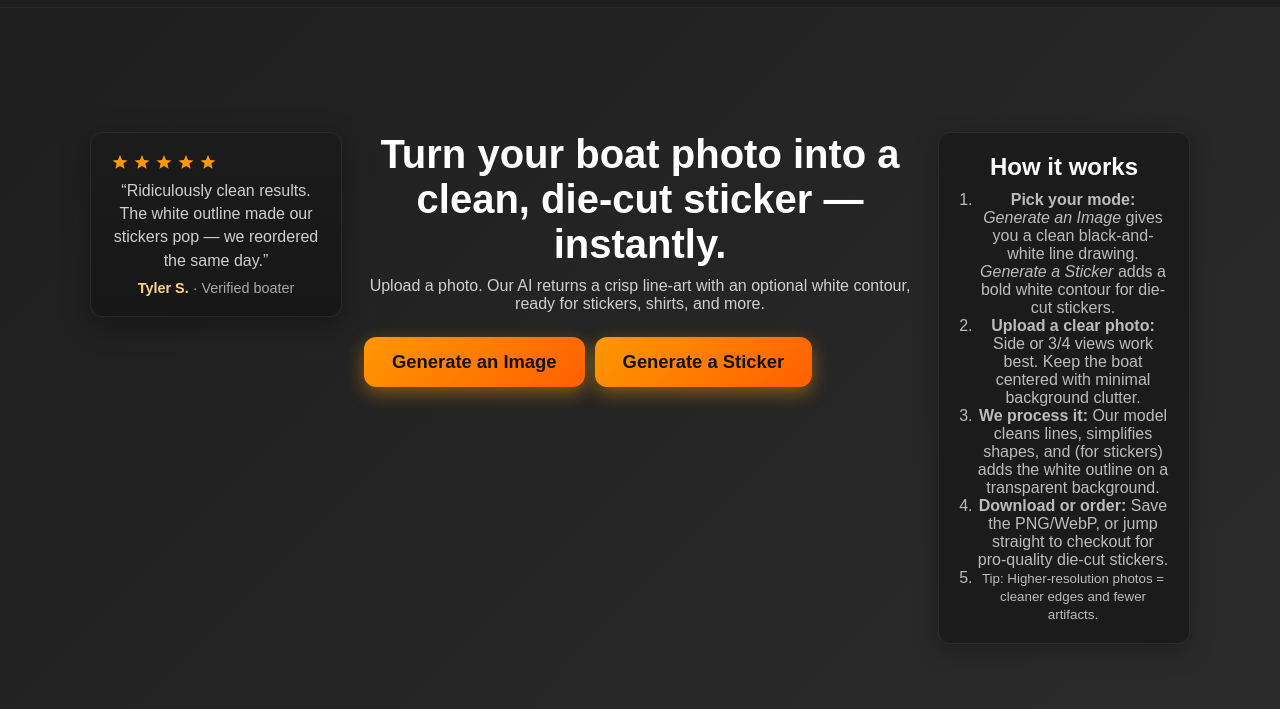
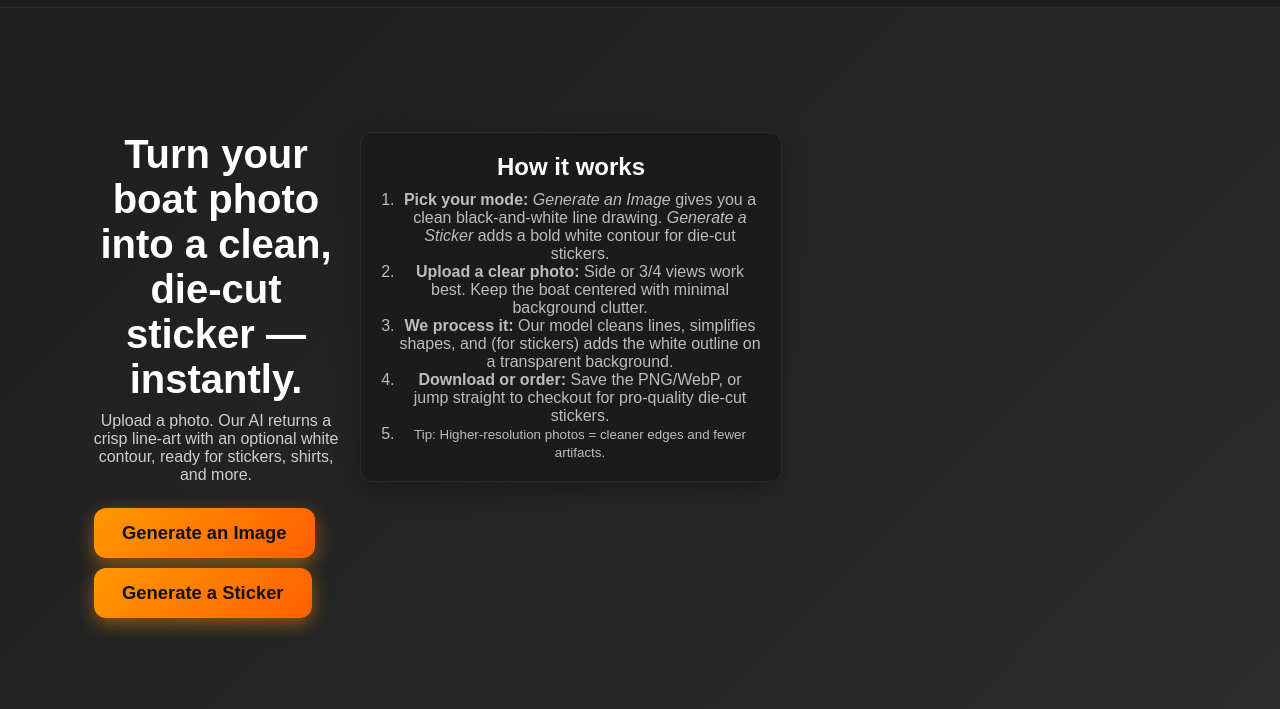
Before and after one commit to autin2/boat2merch, a website: page boatstickerweb/public/index.html in a window 1280 px wide. Shown: the part 91-800 px from the top of the page. Drawn offline with Linux system fonts and the light colour scheme; no server answers.

Commit message:
Update index.html

```diff
--- a/boatstickerweb/public/index.html
+++ b/boatstickerweb/public/index.html
@@ -173,24 +173,7 @@
   <!-- Hero -->
   <section class="hero">
     <div class="container hero-inner">
-      <!-- NEW LEFT: Review card (mirrors right-side How it works) -->
-      <aside class="card pad review-card" aria-label="Customer review">
-        <div class="stars" aria-label="Rated 5 out of 5 stars">
-          <svg width="18" height="18" viewBox="0 0 24 24" aria-hidden="true"><path fill="currentColor" d="M12 17.3l-6.18 3.73 1.64-7.03L2 9.97l7.19-.62L12 2.8l2.81 6.55 7.19.62-5.46 4.03 1.64 7.03z"/></svg>
-          <svg width="18" height="18" viewBox="0 0 24 24" aria-hidden="true"><path fill="currentColor" d="M12 17.3l-6.18 3.73 1.64-7.03L2 9.97l7.19-.62L12 2.8l2.81 6.55 7.19.62-5.46 4.03 1.64 7.03z"/></svg>
-          <svg width="18" height="18" viewBox="0 0 24 24" aria-hidden="true"><path fill="currentColor" d="M12 17.3l-6.18 3.73 1.64-7.03L2 9.97l7.19-.62L12 2.8l2.81 6.55 7.19.62-5.46 4.03 1.64 7.03z"/></svg>
-          <svg width="18" height="18" viewBox="0 0 24 24" aria-hidden="true"><path fill="currentColor" d="M12 17.3l-6.18 3.73 1.64-7.03L2 9.97l7.19-.62L12 2.8l2.81 6.55 7.19.62-5.46 4.03 1.64 7.03z"/></svg>
-          <svg width="18" height="18" viewBox="0 0 24 24" aria-hidden="true"><path fill="currentColor" d="M12 17.3l-6.18 3.73 1.64-7.03L2 9.97l7.19-.62L12 2.8l2.81 6.55 7.19.62-5.46 4.03 1.64 7.03z"/></svg>
-        </div>
-        <p class="review-text">
-          “Ridiculously clean results. The white outline made our stickers pop — we reordered the same day.”
-        </p>
-        <div class="reviewer">
-          <span class="name">Tyler S.</span> · <span class="meta">Verified boater</span>
-        </div>
-      </aside>
-
-      <!-- CENTER: copy + controls (unchanged position) -->
+      <!-- Left: copy + controls -->
       <div class="lead-wrap">
         <h1 class="headline">Turn your boat photo into a clean, die-cut sticker — instantly.</h1>
         <p class="subhead">Upload a photo. Our AI returns a crisp line-art with an optional white contour, ready for stickers, shirts, and more.</p>
@@ -198,7 +181,7 @@
         <!-- Hidden system file input -->
         <input type="file" id="boatUpload" accept="image/*" style="display:none" />
 
-        <!-- Buttons under the text (unchanged) -->
+        <!-- Buttons under the text -->
         <div class="controls">
           <button class="btn btn-primary btn-generate" id="btnImage">Generate an Image</button>
           <button class="btn btn-secondary btn-generate" id="btnSticker">Generate a Sticker</button>
@@ -228,7 +211,7 @@
         </div>
       </div>
 
-      <!-- RIGHT: expanded explainer (existing) -->
+      <!-- Right: expanded explainer -->
       <aside class="card pad">
         <h2 style="margin:0 0 10px;">How it works</h2>
         <ol class="muted" style="margin:10px 0 0; padding-left:18px;">
@@ -586,6 +569,7 @@
   downloadBtn.removeAttribute("aria-disabled");
 }
 
+
           } else if (statusData.status === "failed") {
             statusArea.innerHTML = `<div class="card pad" style="border-color:#733;">Generation failed. Please try a different photo.</div>`;
           } else {
```
Lines whose indentation alone changed are shown as unchanged.
